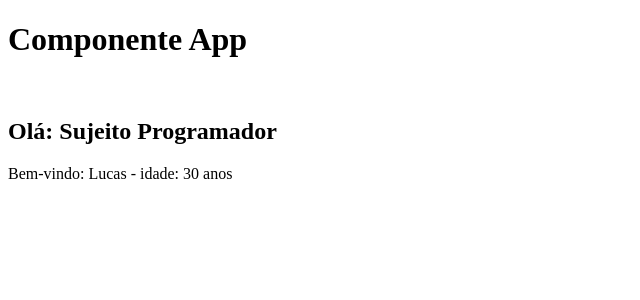
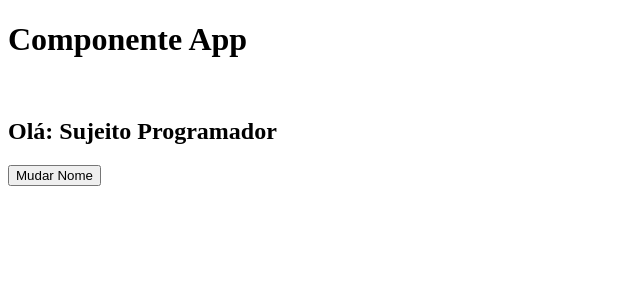
Before and after one commit to BorgesAbraao10/primeiro-app, a React (Create React App) app: page / in a window 1280 px wide. Shown: the top 300 px of the page, without its empty margins (0-640 px from the left). Built offline with nearby package versions, Linux system fonts and the light colour scheme.

Commit message:
Last update

```diff
--- a/src/App.js
+++ b/src/App.js
@@ -1,14 +1,23 @@
 import { useState } from 'react';
 
-import Nome from './components/Nome'
 
 function App(){
   const [aluno, setAluno] = useState('Sujeito Programador')
+
+  function mudarNome(nome) {
+    setAluno(nome)
+  }
+
   return(
     <div>
       <h1>Componente App</h1> <br/>
       <h2>Olá: {aluno} </h2>
-      <Nome aluno="Lucas" idade= {30} />
+      <button onClick={ ()=> mudarNome ('Abraão Borges') }>
+        Mudar Nome
+      </button>
+      <br />
+      <br />
+
 
     </div>
 
```
